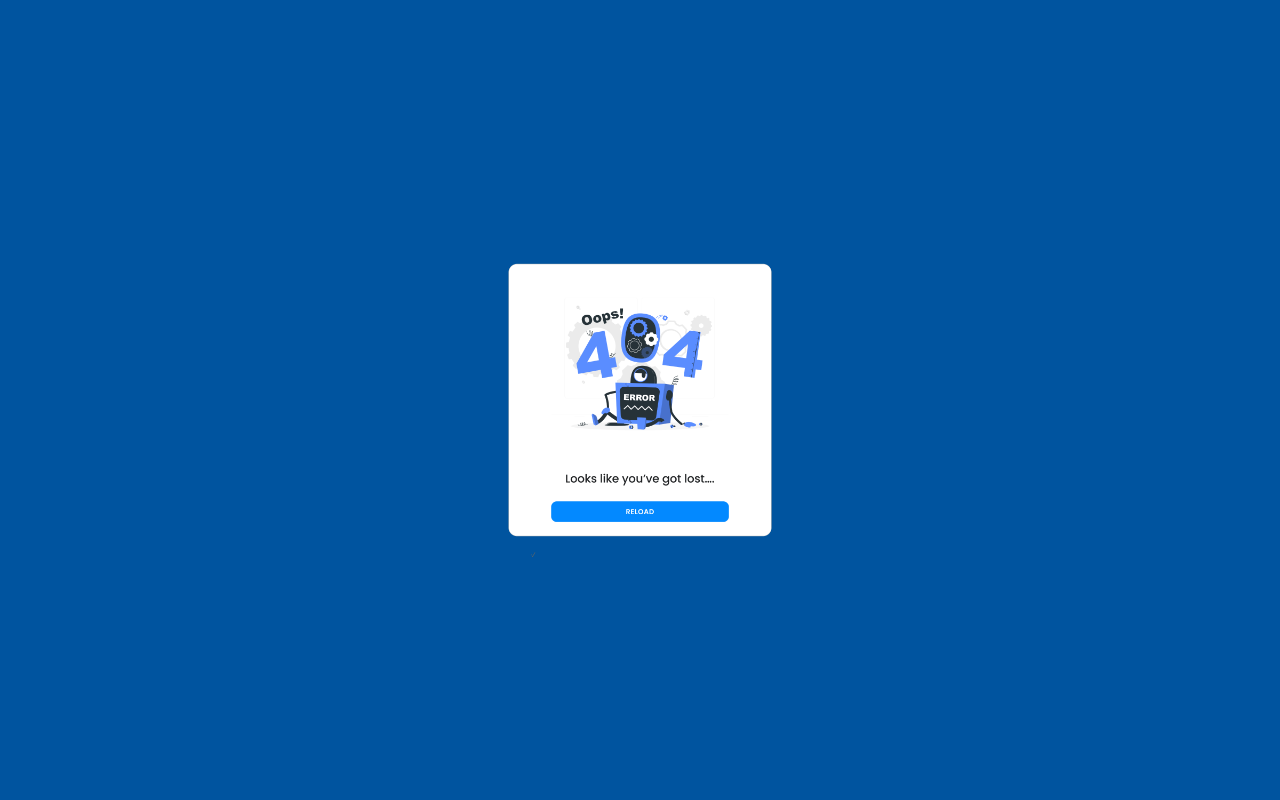
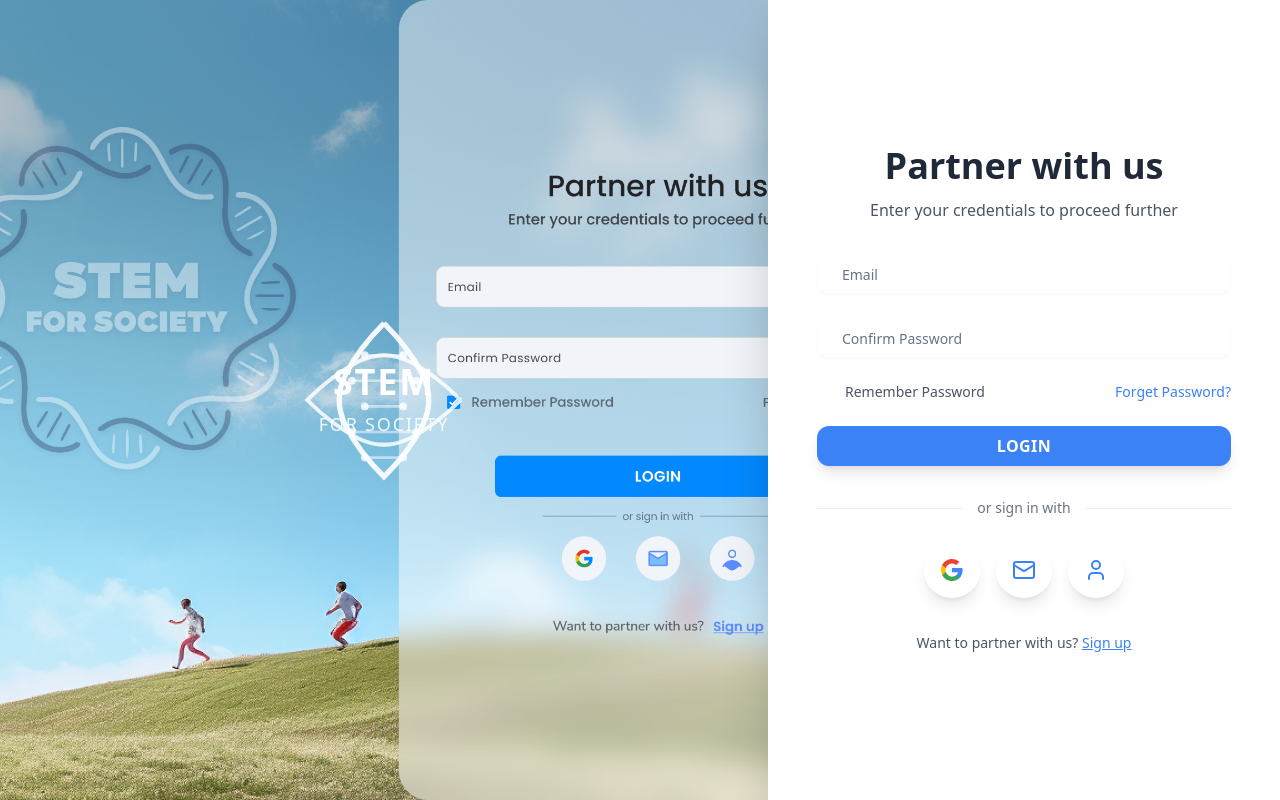
Before and after one commit to Tharun-CIO/stem-for-soceity, a React (Vite) app: page /institution-login in a window 1280 px wide. Built offline with nearby package versions, Linux system fonts and the light colour scheme.

Commit message:
Feat: Implement institution login page
Implement the institution login page, replicating the design from the provided image, and integrate it into the role selection flow.

```diff
--- a/src/App.tsx
+++ b/src/App.tsx
@@ -1,4 +1,3 @@
-
 import { Toaster } from "@/components/ui/toaster";
 import { Toaster as Sonner } from "@/components/ui/sonner";
 import { TooltipProvider } from "@/components/ui/tooltip";
@@ -8,6 +7,7 @@ import Index from "./pages/Index";
 import Cover from "./pages/Cover";
 import Login from "./pages/Login";
 import PartnerLogin from "./pages/PartnerLogin";
+import InstitutionLogin from "./pages/InstitutionLogin";
 import PartnerSignUp from "./pages/PartnerSignUp";
 import SignUp from "./pages/SignUp";
 import Courses from "./pages/Courses";
@@ -41,6 +41,7 @@ const App = () => (
           <Route path="/select-role" element={<SelectRole />} />
           <Route path="/login" element={<Login />} />
           <Route path="/partner-login" element={<PartnerLogin />} />
+          <Route path="/institution-login" element={<InstitutionLogin />} />
           <Route path="/partner-signup" element={<PartnerSignUp />} />
           <Route path="/signup" element={<SignUp />} />
           <Route path="/courses" element={<Courses />} />
--- /dev/null
+++ b/src/pages/InstitutionLogin.tsx
@@ -0,0 +1,197 @@
+
+import React, { useState } from 'react';
+import { Button } from '@/components/ui/button';
+import { Input } from '@/components/ui/input';
+import { Checkbox } from '@/components/ui/checkbox';
+import { Mail, User } from 'lucide-react';
+import { useNavigate } from 'react-router-dom';
+
+const InstitutionLogin = () => {
+  const [email, setEmail] = useState('');
+  const [password, setPassword] = useState('');
+  const [rememberPassword, setRememberPassword] = useState(false);
+  const navigate = useNavigate();
+
+  const handleSignUp = () => {
+    // Navigate to institution sign up when implemented
+    console.log('Navigate to institution sign up');
+  };
+
+  return (
+    <div className="min-h-screen flex">
+      {/* Left side - Sky background with DNA logo and running people */}
+      <div className="flex-1 relative overflow-hidden">
+        {/* Sky Background with running people */}
+        <div
+          className="absolute inset-0 bg-cover bg-center bg-no-repeat"
+          style={{
+            backgroundImage: `url('/lovable-uploads/a5059404-73f8-499d-8d54-6b8e153ebda1.png')`
+          }}
+        >
+        </div>
+
+        {/* DNA Helix Logo with "STEM FOR SOCIETY" text positioned as in the reference */}
+        <div className="absolute top-1/2 left-1/2 transform -translate-x-1/2 -translate-y-1/2 z-10 text-center">
+          {/* DNA Helix circular design matching the reference */}
+          <div className="w-80 h-80 flex items-center justify-center">
+            <div className="relative">
+              {/* Outer DNA helix design */}
+              <div className="w-64 h-64 flex items-center justify-center relative">
+                {/* DNA strand design with flowing curves in circular pattern */}
+                <svg className="absolute inset-0 w-full h-full" viewBox="0 0 200 200">
+                  {/* DNA helix strands in circular pattern */}
+                  <path d="M100,40 Q120,60 130,80 Q140,100 130,120 Q120,140 100,160 Q80,140 70,120 Q60,100 70,80 Q80,60 100,40"
+                        stroke="rgba(255,255,255,0.7)" strokeWidth="4" fill="none"/>
+                  <path d="M100,40 Q80,60 70,80 Q60,100 70,120 Q80,140 100,160 Q120,140 130,120 Q140,100 130,80 Q120,60 100,40"
+                        stroke="rgba(255,255,255,0.7)" strokeWidth="4" fill="none"/>
+
+                  {/* Additional DNA strands for fuller circle */}
+                  <path d="M160,100 Q140,80 120,70 Q100,60 80,70 Q60,80 40,100 Q60,120 80,130 Q100,140 120,130 Q140,120 160,100"
+                        stroke="rgba(255,255,255,0.6)" strokeWidth="3" fill="none"/>
+                  <path d="M160,100 Q140,120 120,130 Q100,140 80,130 Q60,120 40,100 Q60,80 80,70 Q100,60 120,70 Q140,80 160,100"
+                        stroke="rgba(255,255,255,0.6)" strokeWidth="3" fill="none"/>
+
+                  {/* DNA base pairs */}
+                  <g stroke="rgba(255,255,255,0.5)" strokeWidth="2">
+                    <line x1="85" y1="65" x2="115" y2="65"/>
+                    <line x1="75" y1="85" x2="125" y2="85"/>
+                    <line x1="85" y1="105" x2="115" y2="105"/>
+                    <line x1="75" y1="125" x2="125" y2="125"/>
+                    <line x1="85" y1="145" x2="115" y2="145"/>
+                  </g>
+
+                  {/* DNA nucleotides */}
+                  <g fill="rgba(255,255,255,0.8)">
+                    <circle cx="85" cy="65" r="3"/>
+                    <circle cx="115" cy="65" r="3"/>
+                    <circle cx="75" cy="85" r="3"/>
+                    <circle cx="125" cy="85" r="3"/>
+                    <circle cx="85" cy="105" r="3"/>
+                    <circle cx="115" cy="105" r="3"/>
+                    <circle cx="75" cy="125" r="3"/>
+                    <circle cx="125" cy="125" r="3"/>
+                    <circle cx="85" cy="145" r="3"/>
+                    <circle cx="115" cy="145" r="3"/>
+                  </g>
+                </svg>
+
+                {/* Center text exactly as in the reference */}
+                <div className="text-center z-10">
+                  <div className="text-white text-4xl font-bold mb-2 tracking-wider">
+                    STEM
+                  </div>
+                  <div className="text-white/90 text-lg tracking-widest">
+                    FOR SOCIETY
+                  </div>
+                </div>
+              </div>
+            </div>
+          </div>
+        </div>
+      </div>
+
+      {/* Right side - Institution Login Form with glass effect matching the reference */}
+      <div className="w-full max-w-lg bg-white/60 backdrop-blur-xl border border-white/30 shadow-2xl flex flex-col justify-center px-12 py-16 relative">
+        <div className="space-y-8">
+          {/* Header */}
+          <div className="text-center mb-8">
+            <h2 className="text-4xl font-bold text-gray-800 mb-3">
+              Partner with us
+            </h2>
+            <p className="text-gray-600 text-base">
+              Enter your credentials to proceed further
+            </p>
+          </div>
+
+          {/* Form */}
+          <form className="space-y-6">
+            <div className="relative">
+              <Input
+                type="email"
+                placeholder="Email"
+                value={email}
+                onChange={e => setEmail(e.target.value)}
+                className="w-full px-6 py-4 bg-white/90 backdrop-blur-sm border border-white/50 rounded-xl placeholder-gray-400 focus:bg-white focus:ring-2 focus:ring-blue-500 focus:border-transparent text-base shadow-sm"
+              />
+            </div>
+
+            <div className="relative">
+              <Input
+                type="password"
+                placeholder="Confirm Password"
+                value={password}
+                onChange={e => setPassword(e.target.value)}
+                className="w-full px-6 py-4 bg-white/90 backdrop-blur-sm border border-white/50 rounded-xl placeholder-gray-400 focus:bg-white focus:ring-2 focus:ring-blue-500 focus:border-transparent text-base shadow-sm"
+              />
+            </div>
+
+            <div className="flex items-center justify-between">
+              <div className="flex items-center space-x-3">
+                <Checkbox
+                  id="remember"
+                  checked={rememberPassword}
+                  onCheckedChange={checked => setRememberPassword(checked as boolean)}
+                  className="data-[state=checked]:bg-blue-500 data-[state=checked]:border-blue-500 bg-white/90 border-white/60"
+                />
+                <label htmlFor="remember" className="text-sm text-gray-600 font-medium">
+                  Remember Password
+                </label>
+              </div>
+              <button type="button" className="text-sm text-blue-500 hover:text-blue-600 font-medium">
+                Forget Password?
+              </button>
+            </div>
+
+            <Button className="w-full bg-blue-500 hover:bg-blue-600 text-white py-4 rounded-xl font-bold text-base tracking-wide transition-colors shadow-lg">
+              LOGIN
+            </Button>
+          </form>
+
+          {/* Divider */}
+          <div className="text-center">
+            <div className="relative">
+              <div className="absolute inset-0 flex items-center">
+                <div className="w-full border-t border-gray-300/50"></div>
+              </div>
+              <div className="relative flex justify-center text-sm">
+                <span className="px-4 bg-white/70 backdrop-blur-sm text-gray-500 rounded-full">or sign in with</span>
+              </div>
+            </div>
+
+            <div className="mt-6 flex justify-center space-x-4">
+              <button className="w-14 h-14 bg-white/90 backdrop-blur-sm border border-white/50 rounded-full flex items-center justify-center hover:bg-white transition-colors shadow-lg">
+                <svg className="w-6 h-6" viewBox="0 0 24 24">
+                  <path fill="#4285F4" d="M22.56 12.25c0-.78-.07-1.53-.2-2.25H12v4.26h5.92c-.26 1.37-1.04 2.53-2.21 3.31v2.77h3.57c2.08-1.92 3.28-4.74 3.28-8.09z" />
+                  <path fill="#34A853" d="M12 23c2.97 0 5.46-.98 7.28-2.66l-3.57-2.77c-.98.66-2.23 1.06-3.71 1.06-2.86 0-5.29-1.93-6.16-4.53H2.18v2.84C3.99 20.53 7.7 23 12 23z" />
+                  <path fill="#FBBC05" d="M5.84 14.09c-.22-.66-.35-1.36-.35-2.09s.13-1.43.35-2.09V7.07H2.18C1.43 8.55 1 10.22 1 12s.43 3.45 1.18 4.93l2.85-2.22.81-.62z" />
+                  <path fill="#EA4335" d="M12 5.38c1.62 0 3.06.56 4.21 1.64l3.15-3.15C17.45 2.09 14.97 1 12 1 7.7 1 3.99 3.47 2.18 7.07l3.66 2.84c.87-2.6 3.3-4.53 6.16-4.53z" />
+                </svg>
+              </button>
+              <button className="w-14 h-14 bg-white/90 backdrop-blur-sm border border-white/50 rounded-full flex items-center justify-center hover:bg-white transition-colors shadow-lg">
+                <Mail className="w-6 h-6 text-blue-500" />
+              </button>
+              <button className="w-14 h-14 bg-white/90 backdrop-blur-sm border border-white/50 rounded-full flex items-center justify-center hover:bg-white transition-colors shadow-lg">
+                <User className="w-6 h-6 text-blue-500" />
+              </button>
+            </div>
+          </div>
+
+          {/* Bottom text */}
+          <div className="text-center">
+            <span className="text-gray-600 text-sm">
+              Want to partner with us?{' '}
+              <button
+                onClick={handleSignUp}
+                className="text-blue-500 hover:text-blue-600 font-medium underline"
+              >
+                Sign up
+              </button>
+            </span>
+          </div>
+        </div>
+      </div>
+    </div>
+  );
+};
+
+export default InstitutionLogin;
--- a/src/pages/SelectRole.tsx
+++ b/src/pages/SelectRole.tsx
@@ -1,4 +1,3 @@
-
 import React from 'react';
 import { Button } from '@/components/ui/button';
 import { ArrowUpRight } from 'lucide-react';
@@ -12,7 +11,7 @@ const SelectRole = () => {
   };
 
   const handlePartnerInstitution = () => {
-    navigate('/partner-login');
+    navigate('/institution-login');
   };
 
   return (
```
Also changed, not shown: public/lovable-uploads/a5059404-73f8-499d-8d54-6b8e153ebda1.png (added).
